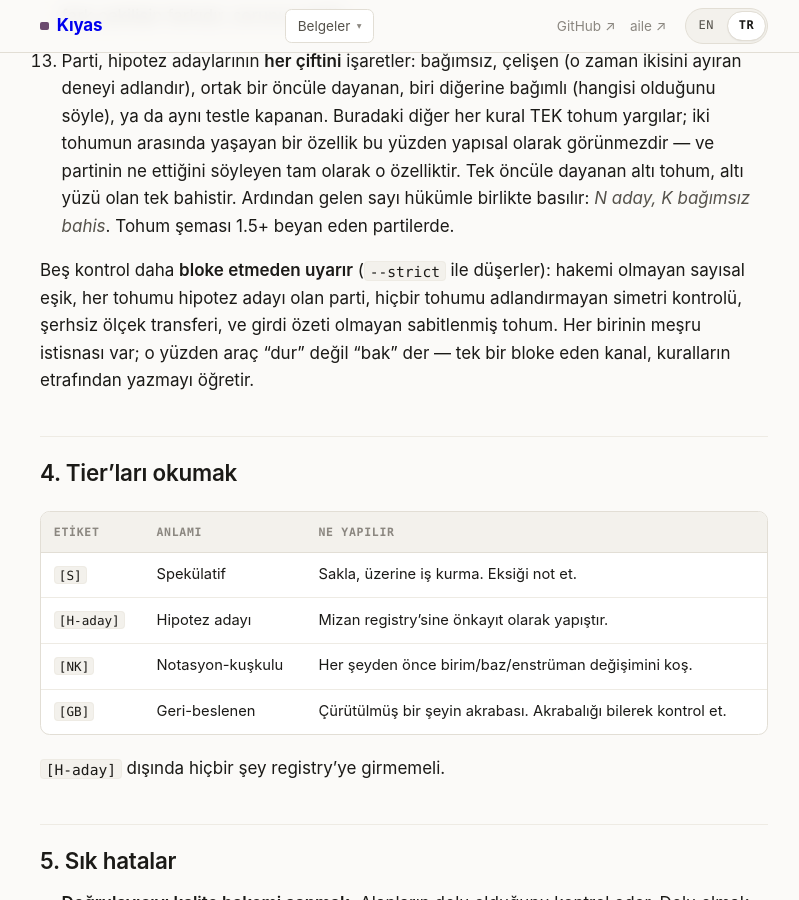
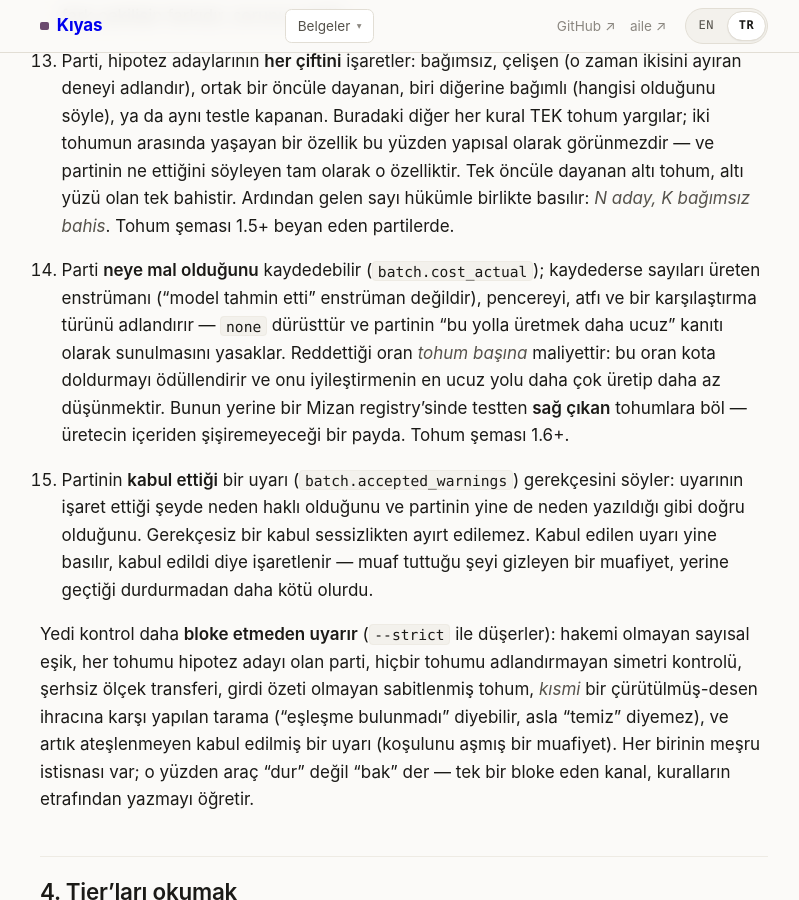
Before and after one commit to XINMurat/Kiyas, a Jekyll site: the page built from docs/tr/kullanim-kilavuzu.md, in a window 1280 px wide and 900 px high, scrolled down 1793 px. Shown: the whole window, without its empty margins (236-1035 px from the left). Built offline with Jekyll 4.4.1, drawn with Linux system fonts in a browser that asks for light colours; our own code applies the rules of GitHub Pages for plain Markdown files.

Commit message:
usage guides: G14 and G15 taught, seven warnings named; a check that counts them
Both guides headed their rule section "G1–G15 in the schema" and taught
thirteen. G14 (what the batch cost, and why cost per seed is refused) and G15
(an accepted warning states its reason) were enforced and never explained, and
the warning paragraph said "five" while the schema had seven: W6 (a partial
refuted-patterns export can say "no match found", never "clear") and W7 (an
accepted warning that no longer fires) were missing. Fixed in both languages.

New tools/check_guide_coverage.py: in section 3 of each guide, the heading's
range must end at the schema's highest G and the list must have exactly that
many items. On the previous tree it reports 13 of 15 in both guides. It does
not count warnings -- they are described in prose -- so that half stays a
review item. CI step + self-test that drops item 15.

The same drift was found in Mizan's guides the same day (Mizan#15).

Co-Authored-By: Claude Opus 5.5 <noreply@anthropic.com>

```diff
--- a/docs/tr/kullanim-kilavuzu.md
+++ b/docs/tr/kullanim-kilavuzu.md
@@ -69,10 +69,29 @@ sırasına dizilir.
     olan tek bahistir. Ardından gelen sayı hükümle birlikte basılır:
     *N aday, K bağımsız bahis*. Tohum şeması 1.5+ beyan eden partilerde.
 
-Beş kontrol daha **bloke etmeden uyarır** (`--strict` ile düşerler): hakemi
+14. Parti **neye mal olduğunu** kaydedebilir (`batch.cost_actual`); kaydederse
+    sayıları üreten enstrümanı ("model tahmin etti" enstrüman değildir),
+    pencereyi, atfı ve bir karşılaştırma türünü adlandırır — `none` dürüsttür
+    ve partinin "bu yolla üretmek daha ucuz" kanıtı olarak sunulmasını
+    yasaklar. Reddettiği oran *tohum başına* maliyettir: bu oran kota
+    doldurmayı ödüllendirir ve onu iyileştirmenin en ucuz yolu daha çok üretip
+    daha az düşünmektir. Bunun yerine bir Mizan registry'sinde testten **sağ
+    çıkan** tohumlara böl — üretecin içeriden şişiremeyeceği bir payda. Tohum
+    şeması 1.6+.
+
+15. Partinin **kabul ettiği** bir uyarı (`batch.accepted_warnings`) gerekçesini
+    söyler: uyarının işaret ettiği şeyde neden haklı olduğunu ve partinin yine
+    de neden yazıldığı gibi doğru olduğunu. Gerekçesiz bir kabul sessizlikten
+    ayırt edilemez. Kabul edilen uyarı yine basılır, kabul edildi diye
+    işaretlenir — muaf tuttuğu şeyi gizleyen bir muafiyet, yerine geçtiği
+    durdurmadan daha kötü olurdu.
+
+Yedi kontrol daha **bloke etmeden uyarır** (`--strict` ile düşerler): hakemi
 olmayan sayısal eşik, her tohumu hipotez adayı olan parti, hiçbir tohumu
-adlandırmayan simetri kontrolü, şerhsiz ölçek transferi, ve girdi özeti
-olmayan sabitlenmiş tohum. Her birinin meşru
+adlandırmayan simetri kontrolü, şerhsiz ölçek transferi, girdi özeti
+olmayan sabitlenmiş tohum, *kısmi* bir çürütülmüş-desen ihracına karşı yapılan
+tarama ("eşleşme bulunmadı" diyebilir, asla "temiz" diyemez), ve artık
+ateşlenmeyen kabul edilmiş bir uyarı (koşulunu aşmış bir muafiyet). Her birinin meşru
 istisnası var; o yüzden araç "dur" değil "bak" der — tek bir bloke eden kanal,
 kuralların etrafından yazmayı öğretir.
 
```
Also changed, not shown: docs/en/usage-guide.md (+22 -2 lines), tools/check_guide_coverage.py (added, +81 -0 lines), .github/workflows/kiyas.yml.
